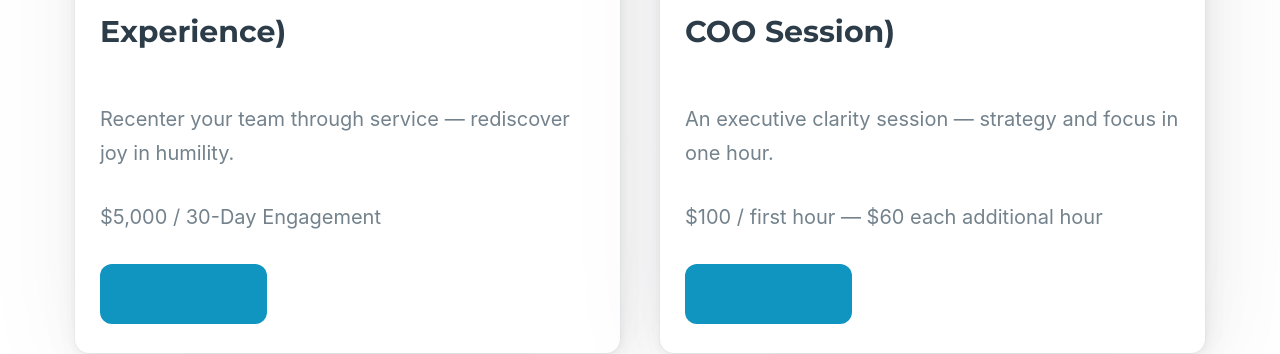
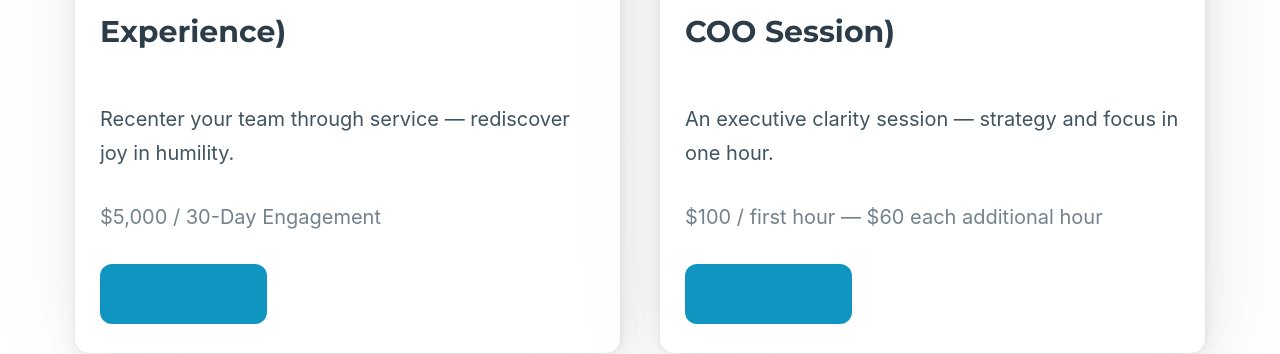
Before and after one commit to Street-Light-Consulting/street-light-consulting.github.io, a Jekyll site: the page built from index.md, in a window 1280 px wide. Shown: the part 1886-2240 px from the top of the page. Built offline with Jekyll 4.4.1, drawn with Linux system fonts in a browser that asks for light colours.

Commit message:
update style

```diff
--- a/assets/css/style.css
+++ b/assets/css/style.css
@@ -77,7 +77,7 @@ main.main-content { padding-top: 5rem; }
 
 /* Pages & Posts */
 .page .page-body, .post .post-body { margin-top: .75rem; }
-.post .meta, .card .meta, .price, .tagline { color: var(--muted-color); }
+.post .meta, .card .meta, .price, .tagline p { color: var(--muted-color); }
 
 /* Service Detail */
 .service-detail .service-hero { width: 100%; height: auto; border-radius: 12px; margin-bottom: .75rem; }
```
